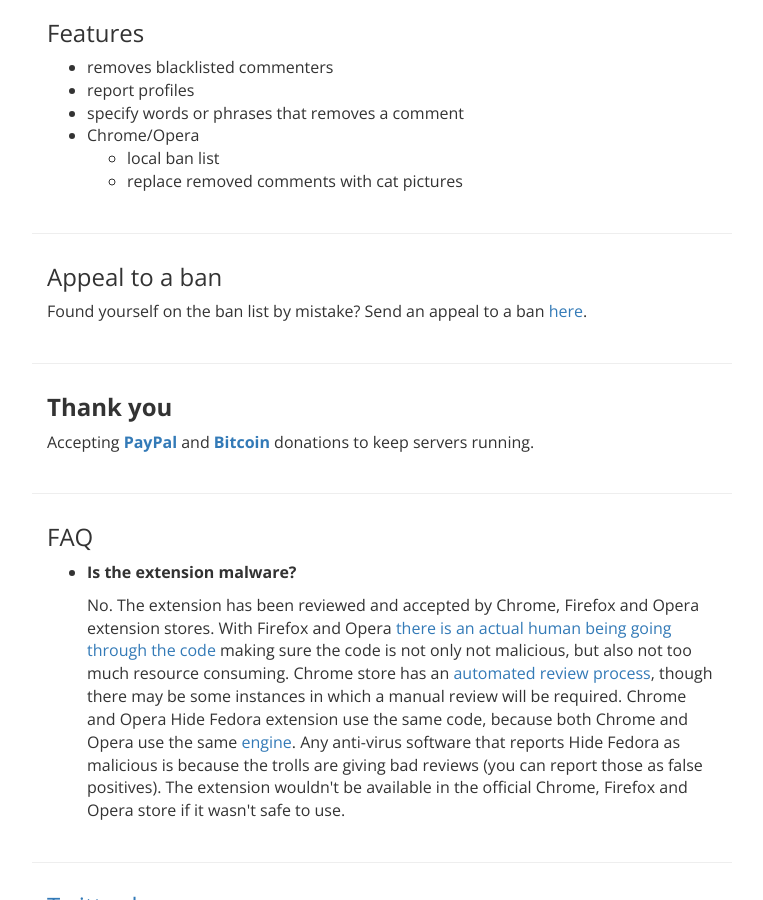
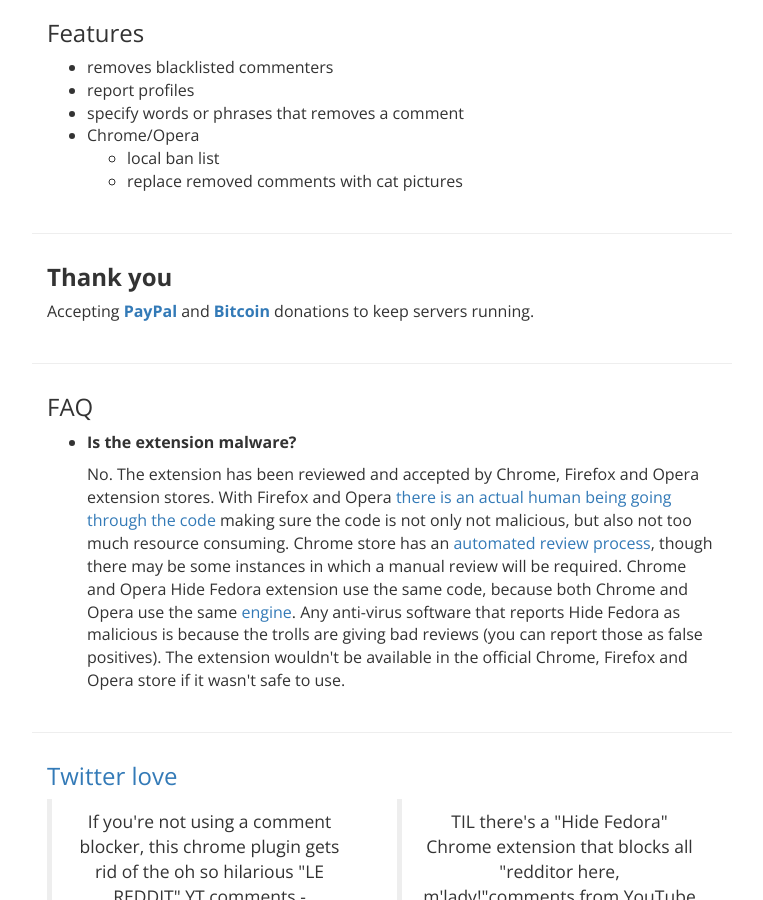
Before and after one commit to hadalin/hidefedora, a Jekyll site: the page built from index.html, in a window 1280 px wide and 900 px high, scrolled down 674 px. Shown: the whole window, without its empty margins (258-1021 px from the left). Built offline with Jekyll 4.4.1, drawn with Linux system fonts in a browser that asks for light colours; nearby versions of some CDN libraries; comment, search, counter and statistics services are not loaded.

Commit message:
Remvoe appeal ban section

```diff
--- a/index.html
+++ b/index.html
@@ -60,7 +60,7 @@ layout: default
 
 <hr>
 
-<div class="row section">
+<!-- <div class="row section">
   <div class="col-xs-12">
     <h2 id="appeal">Appeal to a ban</h2>
   </div>
@@ -70,7 +70,7 @@ layout: default
 </div>
 
 <hr>
-
+ -->
 <div class="row section">
   <div class="col-xs-12">
     <h2 id="thank-you"><strong>Thank you</strong></h2>
```
